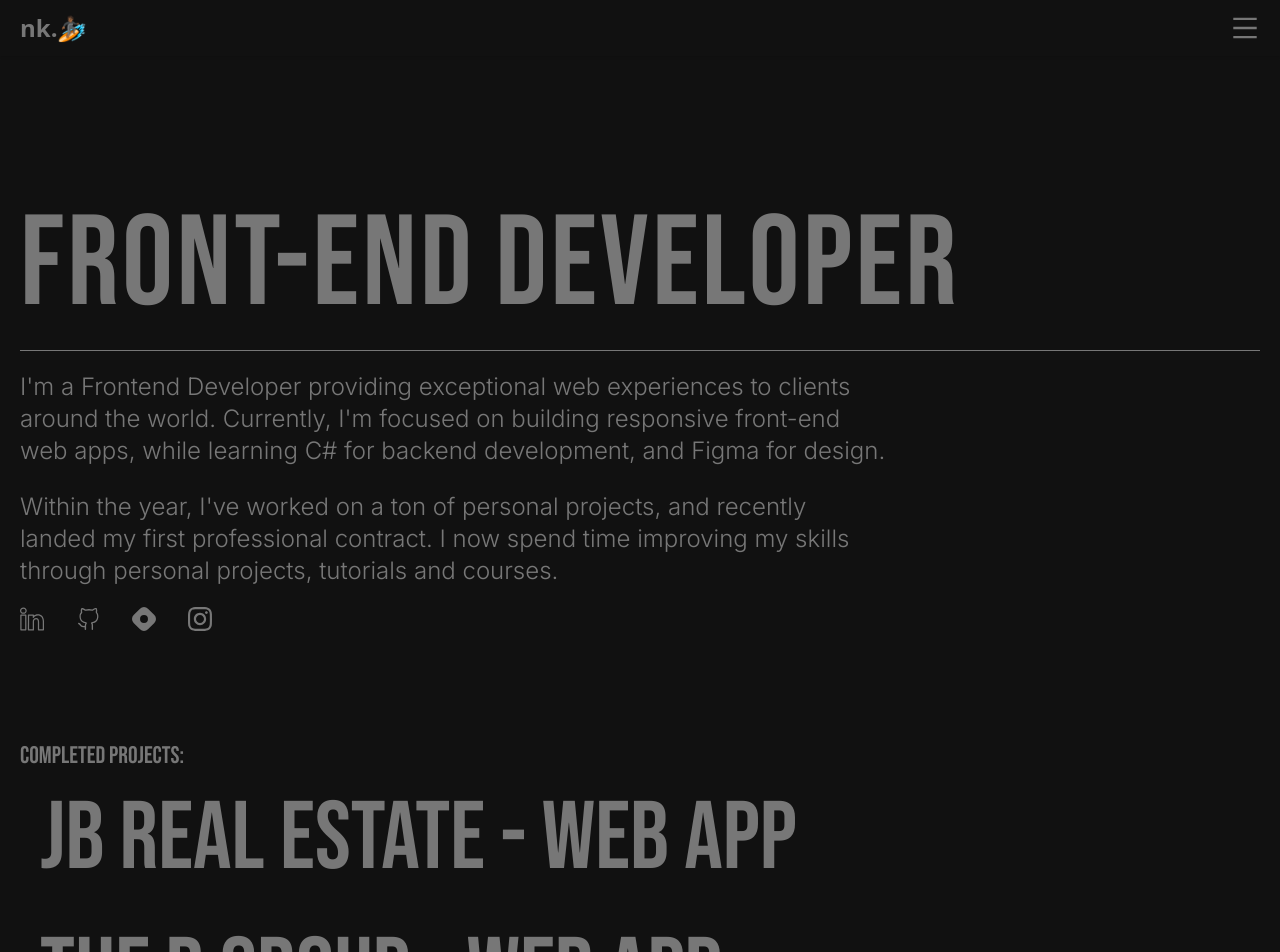
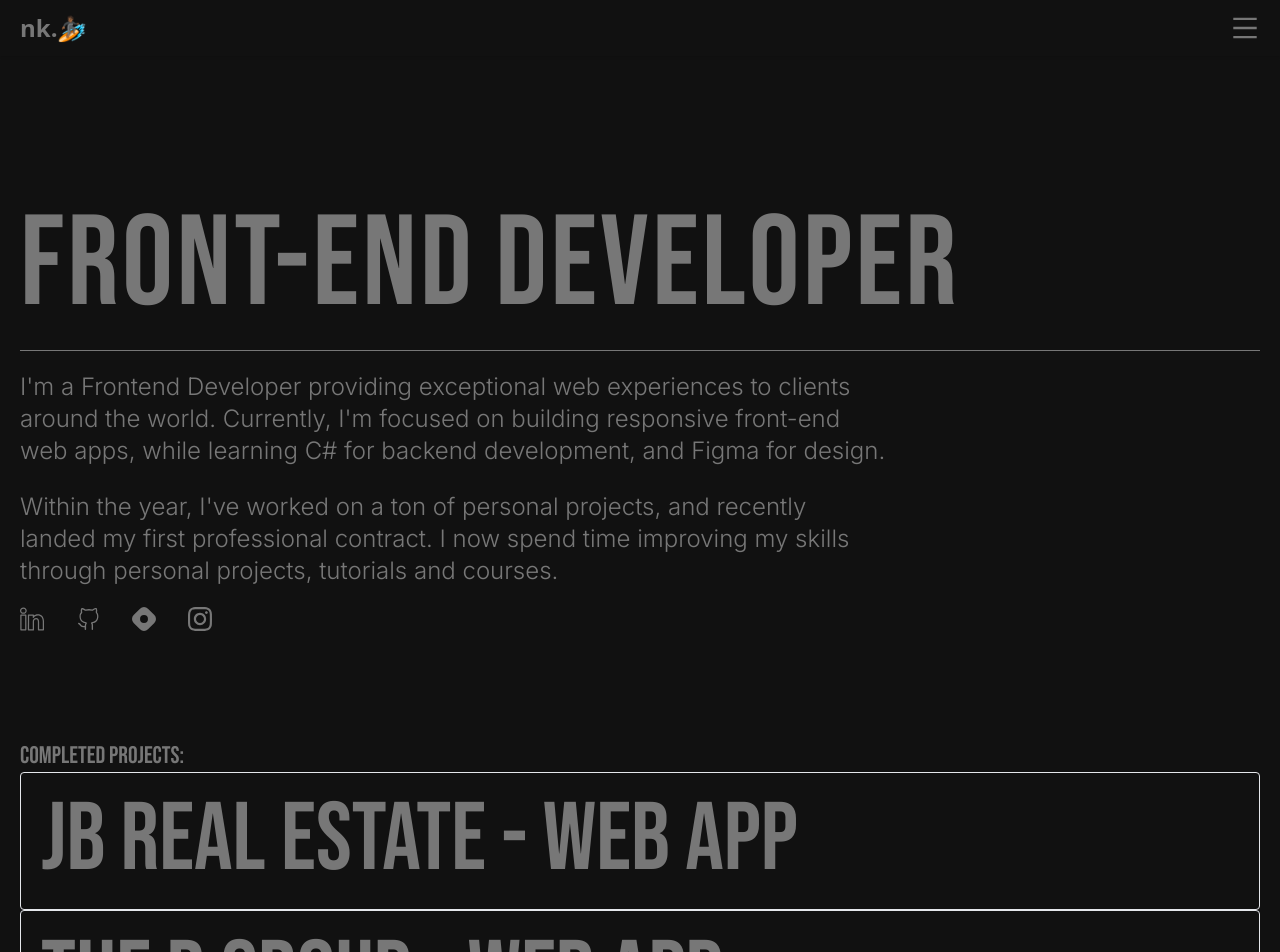
Before and after one commit to topboyasante/my-portfolio, a Next.js app: page / in a window 1280 px wide. Shown: the top 952 px of the page. Built offline with nearby package versions, Linux system fonts and the light colour scheme; a web font is replaced by a local one.

Commit message:
progress.

```diff
--- a/src/components/page-sections/home/Projects.jsx
+++ b/src/components/page-sections/home/Projects.jsx
@@ -29,7 +29,7 @@ function Projects() {
                     projects.map((item)=>{
                       return(
                         <a href={item.link} target="_blank">
-                          <section className={`rounded p-5 hover:text-white ease duration-500`}>
+                          <section className={`rounded p-5 hover:text-white ease duration-500 border`}>
                             <p className={`text-2xl md:text-5xl lg:text-8xl text-bn text-${item.align}`}>{item.name} - {item.type}</p>
                           </section>
                         </a>
```
